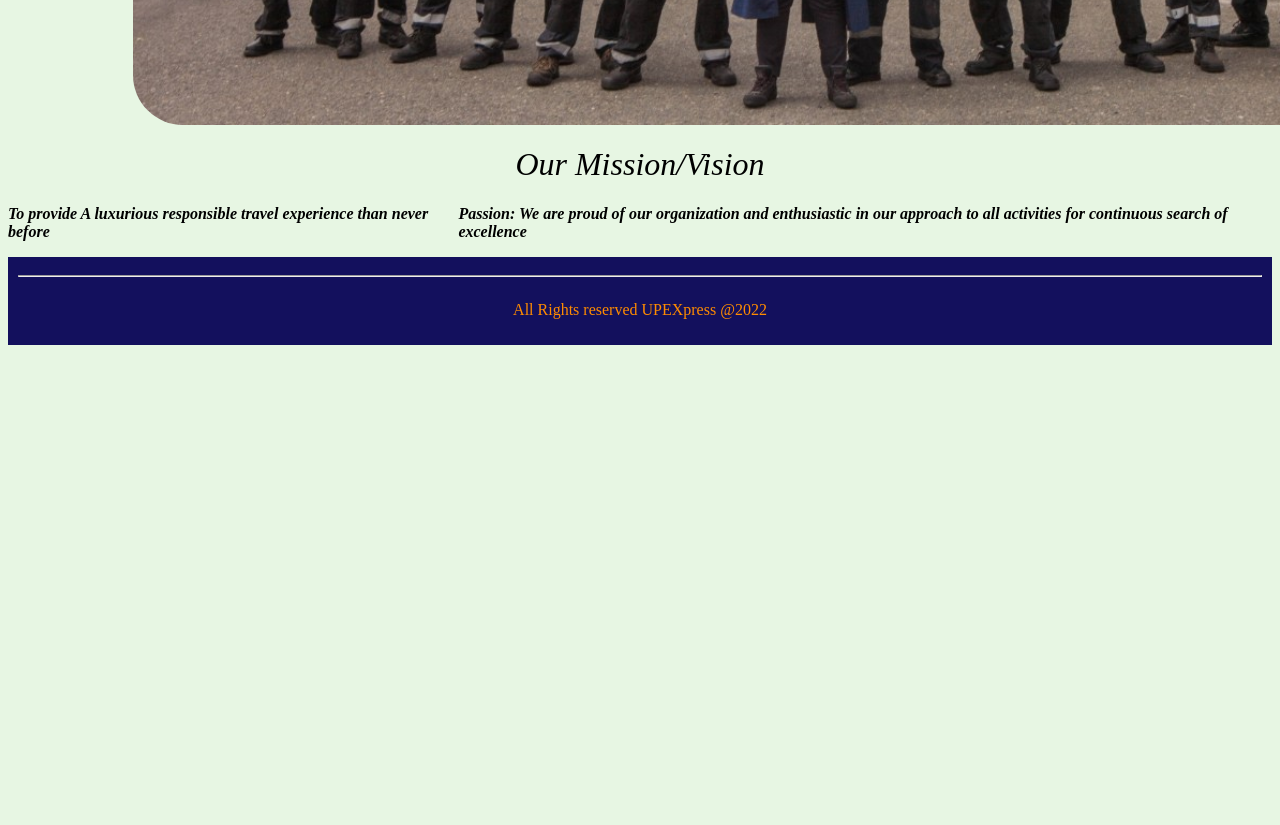
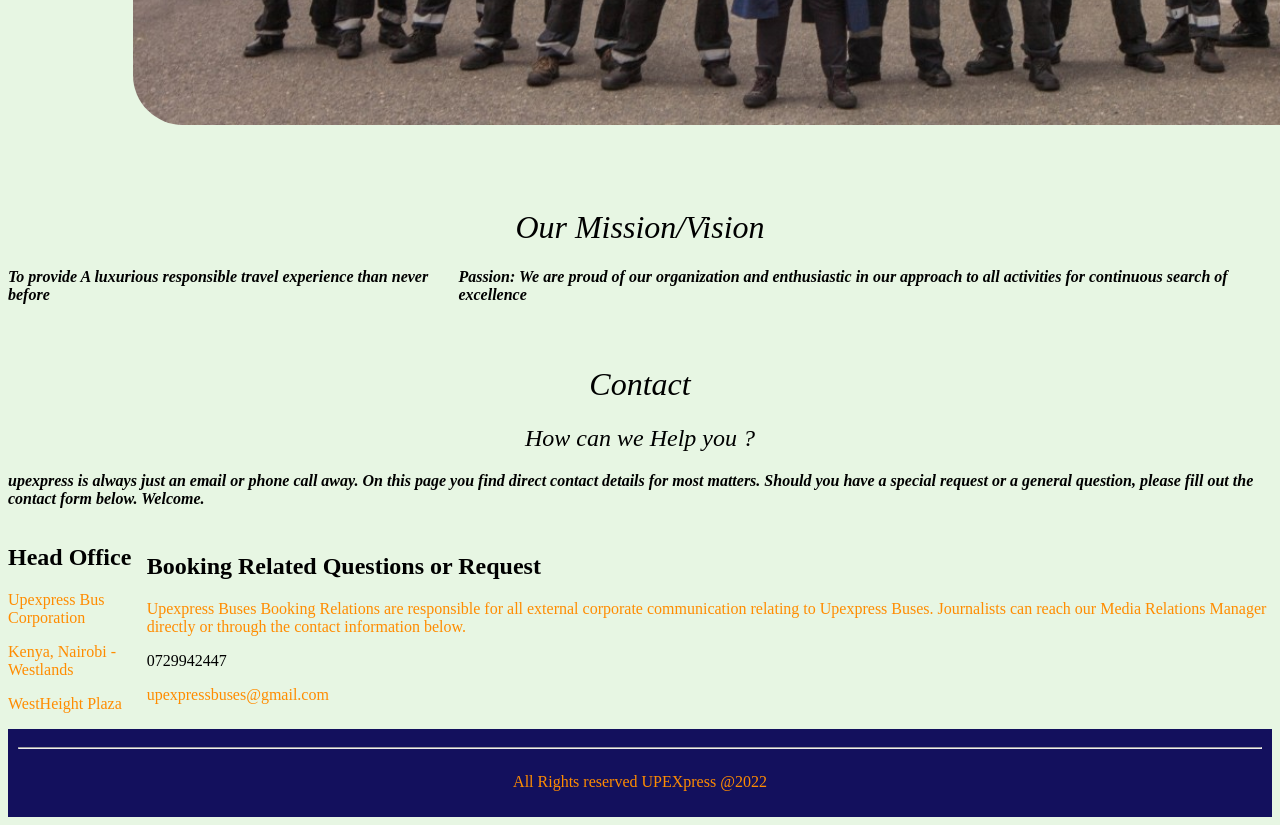
Before and after one commit to rodgersochieng/UPEXpress, a React (Create React App) app: page /aboutus in a window 1280 px wide. Shown: the part 780-1605 px from the top of the page. Before the commit the page ends 1133 px from the top, so only its background shows below. Built offline with nearby package versions, Linux system fonts and the light colour scheme.

Commit message:
working on components

```diff
--- a/src/Aboutus/About.css
+++ b/src/Aboutus/About.css
@@ -29,7 +29,8 @@
   align-items: center;
   color: black;
 }
-.missionMsg {
+.missionMsg,
+.contMsg {
   display: flex;
   align-items: center;
   justify-content: center;
@@ -44,3 +45,20 @@
   align-items: center;
   justify-content: center;
 }
+.mission {
+  padding-top: 5%;
+  padding-bottom: 2%;
+}
+.ofiice {
+  display: flex;
+  justify-content: space-between;
+  align-items: center;
+}
+.cont,
+.help {
+  font-weight: lighter;
+  font-style: oblique;
+  display: flex;
+  align-items: center;
+  justify-content: center;
+}
--- a/src/Aboutus/About.js
+++ b/src/Aboutus/About.js
@@ -27,6 +27,36 @@
           our approach to all activities for continuous search of excellence
         </p>
       </div>
+
+      <div className="contact">
+        <h1 className="cont">Contact</h1>
+        <h2 className="help">How can we Help you ?</h2>
+        <p className="contMsg">
+          upexpress is always just an email or phone call away. On this page you
+          find direct contact details for most matters. Should you have a
+          special request or a general question, please fill out the contact
+          form below. Welcome.
+        </p>
+        <div className="ofiice">
+          <div>
+            <h2>Head Office</h2>
+            <p>Upexpress Bus Corporation</p>
+            <p>Kenya, Nairobi - Westlands</p>
+            <p>WestHeight Plaza</p>
+          </div>
+          <div className="Media">
+            <h2>Booking Related Questions or Request</h2>
+            <p>
+              Upexpress Buses Booking Relations are responsible for all external
+              corporate communication relating to Upexpress Buses. Journalists
+              can reach our Media Relations Manager directly or through the
+              contact information below.
+            </p>
+            <> 0729942447</>
+            <p>upexpressbuses@gmail.com</p>
+          </div>
+        </div>
+      </div>
     </>
   );
 }
```
